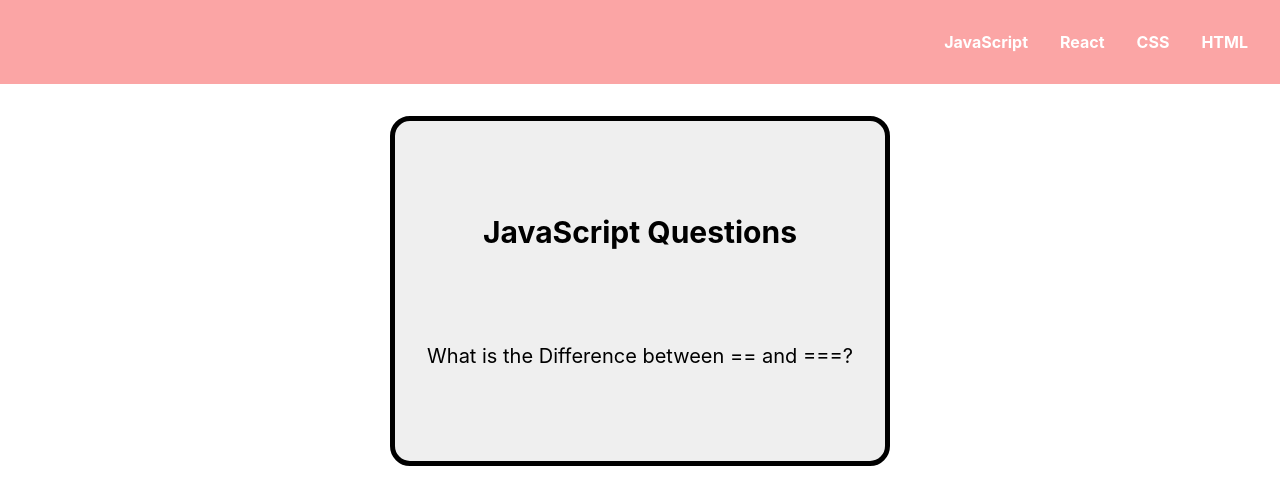
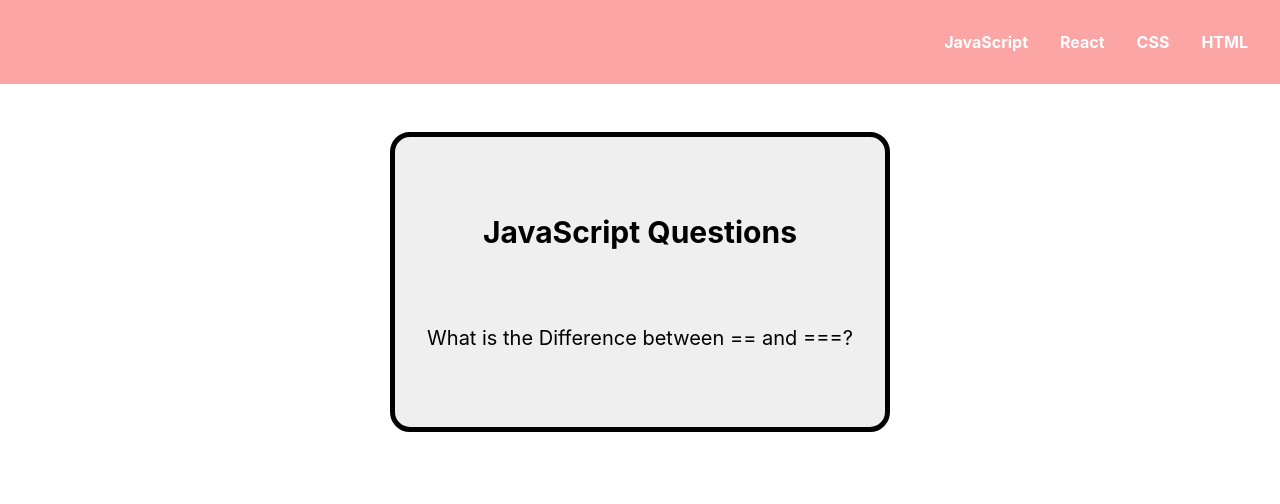
Before and after one commit to sokradyschey/interview-app, a React app: page / in a window 1280 px wide. Built offline with nearby package versions, Linux system fonts and the light colour scheme.

Commit message:
adjustment to body css

```diff
--- a/src/CSS/Card.css
+++ b/src/CSS/Card.css
@@ -1,7 +1,14 @@
+.BodyContainer {
+    box-sizing: border-box;
+    width: 100%;
+    display: flex;
+    justify-content: center;
+    padding: 1em;
+}
 .CardContainer{
     box-sizing: border-box;
     width: 500px;
-    height: 350px;
+    height: 300px;
     display: flex;
     flex-direction: column;
     justify-content: space-evenly;
--- a/src/Components/Card.js
+++ b/src/Components/Card.js
@@ -9,9 +9,11 @@ class Card extends React.Component {
     }
     render() {
       return (
-        <div className='CardContainer'>
-            <div className='Title'>JavaScript Questions</div>
-            <div className="Question">{this.state.question}</div>
+        <div className='BodyContainer'>
+          <div className='CardContainer'>
+              <div className='Title'>JavaScript Questions</div>
+              <div className="Question">{this.state.question}</div>
+          </div>
         </div>
     )}
   }
```
Also changed, not shown: src/Components/Header.js (+15 -0 lines).
